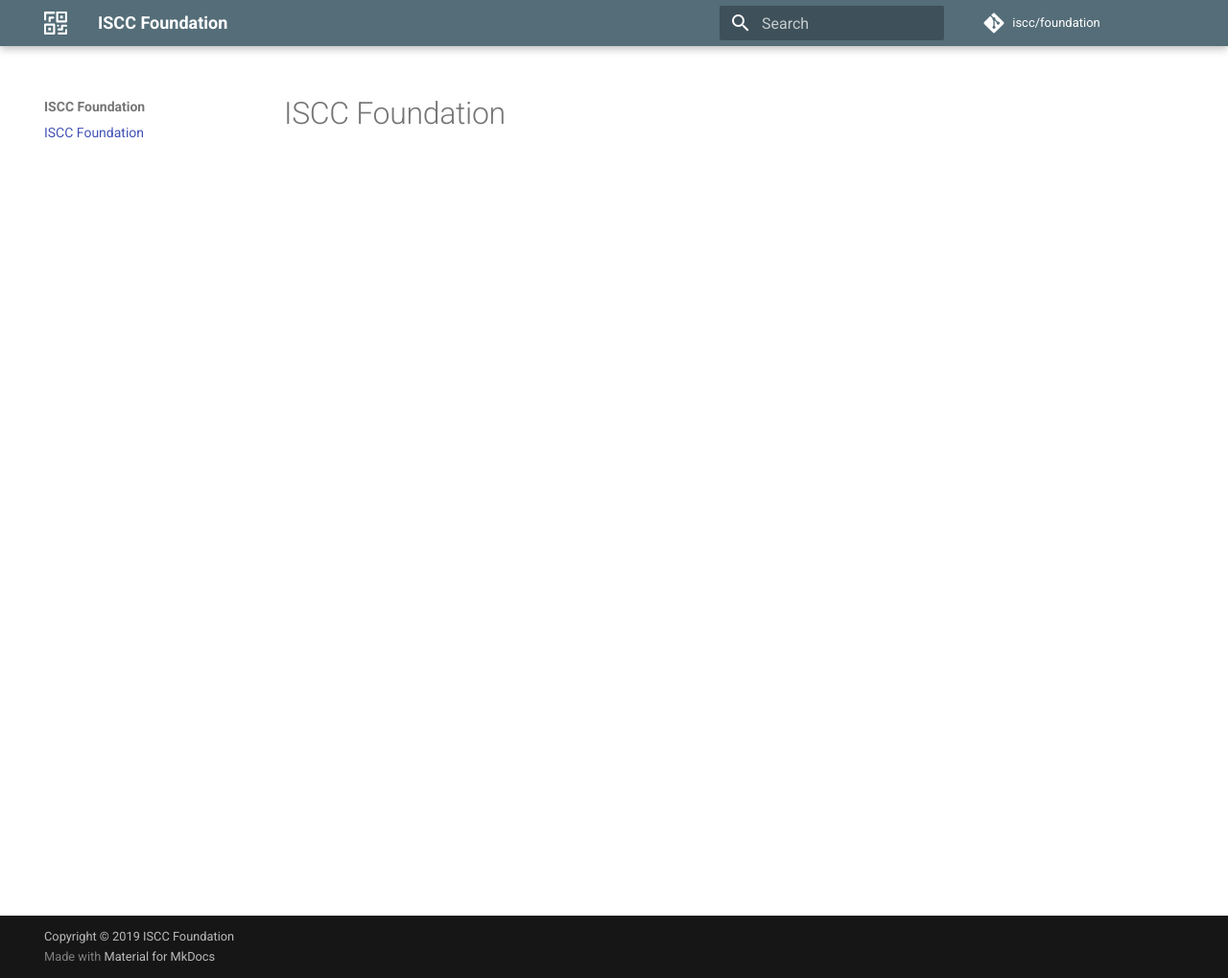
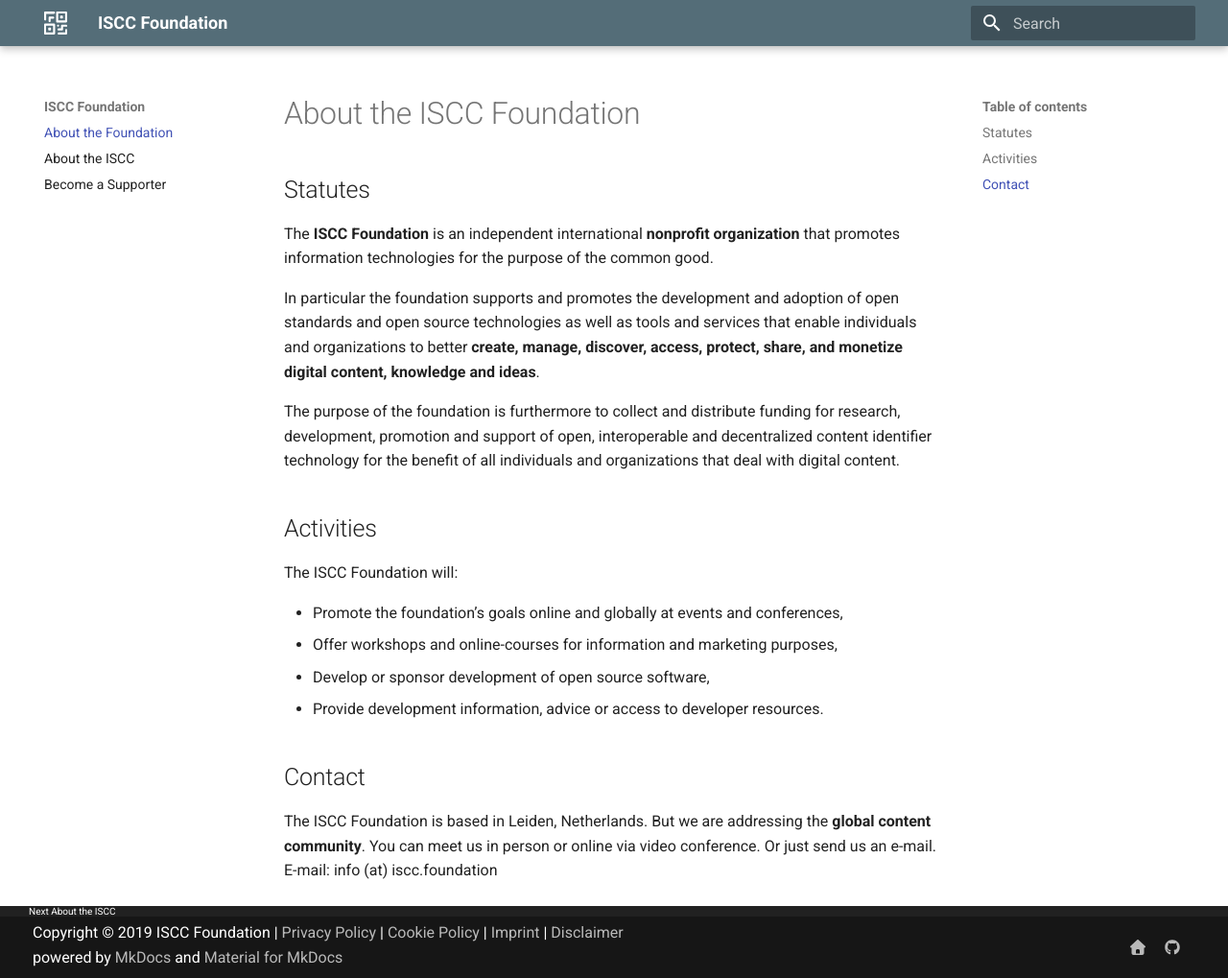
Before and after one commit to iscc/foundation, an MkDocs documentation site: the page built from docs/index.md, in a window 1280 px wide and 1019 px high. Shown: the whole window at 96% size. Built offline with MkDocs 1.6.1 and Material for MkDocs 9.7.7, drawn with Linux system fonts in a browser that asks for light colours; comment, search, counter and statistics services are not loaded.

Commit message:
Add initial site content

```diff
--- a/docs/index.md
+++ b/docs/index.md
@@ -1 +1,23 @@
-# ISCC Foundation
+# About the ISCC Foundation
+
+## Statutes
+
+The **ISCC Foundation** is an independent international **nonprofit organization** that promotes information technologies for the purpose of the common good.
+
+In particular the foundation supports and promotes the development and adoption of open standards and open source technologies as well as tools and services that enable individuals and organizations to better **create, manage, discover, access, protect, share, and monetize digital content, knowledge and ideas**.
+
+The purpose of the foundation is furthermore to collect and distribute funding for research, development, promotion and support of open, interoperable and decentralized content identifier technology for the benefit of all individuals and organizations that deal with digital content.
+
+## Activities
+
+The ISCC Foundation will:
+
+- Promote the foundation’s goals online and globally at events and conferences,
+- Offer workshops and online-courses for information and marketing purposes,
+- Develop or sponsor development of open source software,
+- Provide development information, advice or access to developer resources.
+
+## Contact
+
+The ISCC Foundation is based in Leiden, Netherlands. But we are addressing the **global content community**. You can meet us in person or online via video conference. Or just send us an e-mail.
+E-mail: info (at) iscc.foundation
--- /dev/null
+++ b/docs/styles/extra.css
@@ -0,0 +1,3 @@
+ol {
+    list-style-type: lower-alpha;
+}
--- a/mkdocs.yml
+++ b/mkdocs.yml
@@ -1,17 +1,55 @@
-site_name: ISCC Foundation
-repo_name: 'iscc/foundation'
-repo_url: 'https://github.com/iscc/foundation'
+# Project information
+site_name: 'ISCC Foundation'
+site_description: 'An open, decentralized content identifier'
+site_author: 'Sebastian Posth, Titusz Pan'
+site_url: 'https://iscc.foundation'
 
 
 # Copyright
 copyright: 'Copyright © 2019 ISCC Foundation'
 
-
+# Docs and Theme
 theme:
     name: 'material'
+    custom_dir: 'theme'
     language: 'en'
     favicon: 'images/favicon.ico'
     logo: 'images/iscc-logo-white.svg'
+    feature:
+        tabs: false
     palette:
         primary: 'Blue Grey'
         accent: 'pink'
+
+# Navigation
+nav:
+    - About the Foundation: 'index.md'
+    - About the ISCC: 'iscc.md'
+    - Become a Supporter: 'support.md'
+
+# Options
+extra:
+    search:
+        language: 'en'
+    social:
+        - type: 'home'
+          link: '/'
+        - type: 'github'
+          link: 'https://github.com/iscc'
+extra_css:
+  - 'styles/extra.css'
+
+markdown_extensions:
+    - markdown.extensions.abbr
+    - markdown.extensions.attr_list
+    - markdown.extensions.admonition
+    - markdown.extensions.codehilite:
+        linenums: false
+        guess_lang: false
+    - markdown.extensions.attr_list
+    - markdown.extensions.def_list
+    - markdown.extensions.footnotes
+    - markdown.extensions.meta
+    - markdown.extensions.toc:
+        permalink: '#'
+    - pymdownx.magiclink
--- /dev/null
+++ b/theme/partials/footer.html
@@ -0,0 +1,60 @@
+{% import "partials/language.html" as lang with context %}
+<footer class="md-footer">
+  {% if page.previous_page or page.next_page %}
+    <div class="md-footer-nav">
+      <nav class="md-footer-nav__inner md-grid">
+        {% if page.previous_page %}
+          <a href="{{ page.previous_page.url | url }}" title="{{ page.previous_page.title }}" class="md-flex md-footer-nav__link md-footer-nav__link--prev" rel="prev">
+            <div class="md-flex__cell md-flex__cell--shrink">
+              <i class="md-icon md-icon--arrow-back md-footer-nav__button"></i>
+            </div>
+            <div class="md-flex__cell md-flex__cell--stretch md-footer-nav__title">
+              <span class="md-flex__ellipsis">
+                <span class="md-footer-nav__direction">
+                  {{ lang.t("footer.previous") }}
+                </span>
+                {{ page.previous_page.title }}
+              </span>
+            </div>
+          </a>
+        {% endif %}
+        {% if page.next_page %}
+          <a href="{{ page.next_page.url | url }}" title="{{ page.next_page.title }}" class="md-flex md-footer-nav__link md-footer-nav__link--next" rel="next">
+            <div class="md-flex__cell md-flex__cell--stretch md-footer-nav__title">
+              <span class="md-flex__ellipsis">
+                <span class="md-footer-nav__direction">
+                  {{ lang.t("footer.next") }}
+                </span>
+                {{ page.next_page.title }}
+              </span>
+            </div>
+            <div class="md-flex__cell md-flex__cell--shrink">
+              <i class="md-icon md-icon--arrow-forward md-footer-nav__button"></i>
+            </div>
+          </a>
+        {% endif %}
+      </nav>
+    </div>
+  {% endif %}
+  <div class="md-footer-meta md-typeset">
+    <div class="md-footer-meta__inner md-grid">
+      <div class="md-footer-copyright">
+        {% if config.copyright %}
+          <div class="md-footer-copyright__highlight">
+            {{ config.copyright }} |
+              <a href="/privacy">Privacy Policy</a> |
+              <a href="/cookies">Cookie Policy</a> |
+              <a href="/imprint">Imprint</a> |
+              <a href="/disclaimer">Disclaimer</a>
+          </div>
+        {% endif %}
+        powered by
+        <a href="https://www.mkdocs.org">MkDocs</a>
+        and
+        <a href="https://squidfunk.github.io/mkdocs-material/">
+          Material for MkDocs</a>
+      </div>
+      {% include "partials/social.html" %}
+    </div>
+  </div>
+</footer>
```
Also changed, not shown: docs/cookies.md (added, +43 -0 lines), docs/disclaimer.md (added, +8 -0 lines), docs/imprint.md (added, +9 -0 lines), docs/iscc.md (added, +17 -0 lines), docs/privacy.md (added, +73 -0 lines), docs/support.md (added, +25 -0 lines), docs/images/iscc-badge.svg (added).
